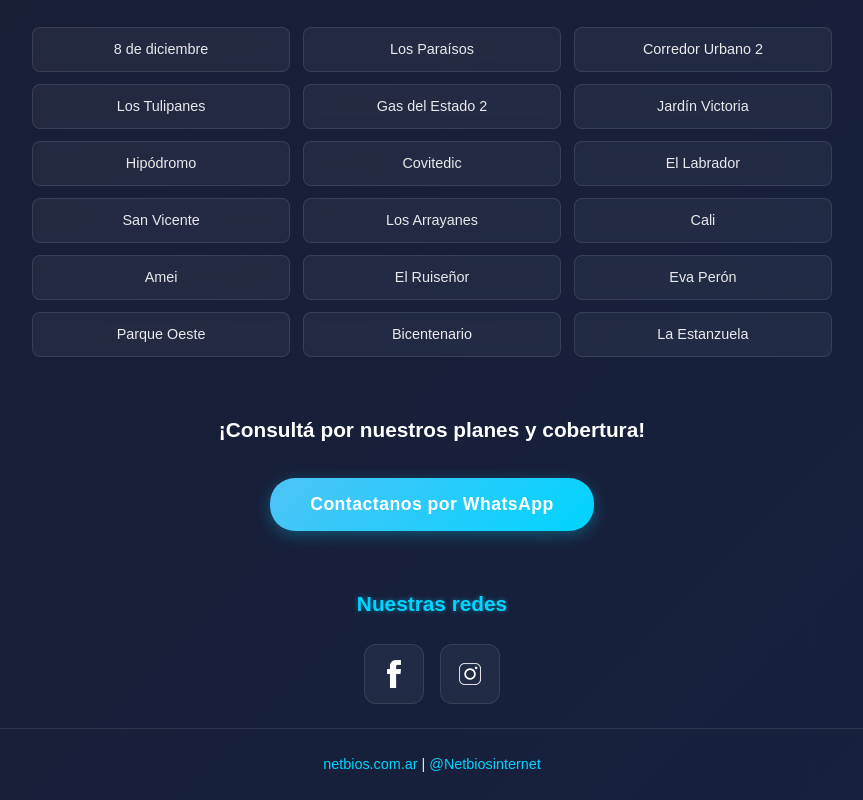
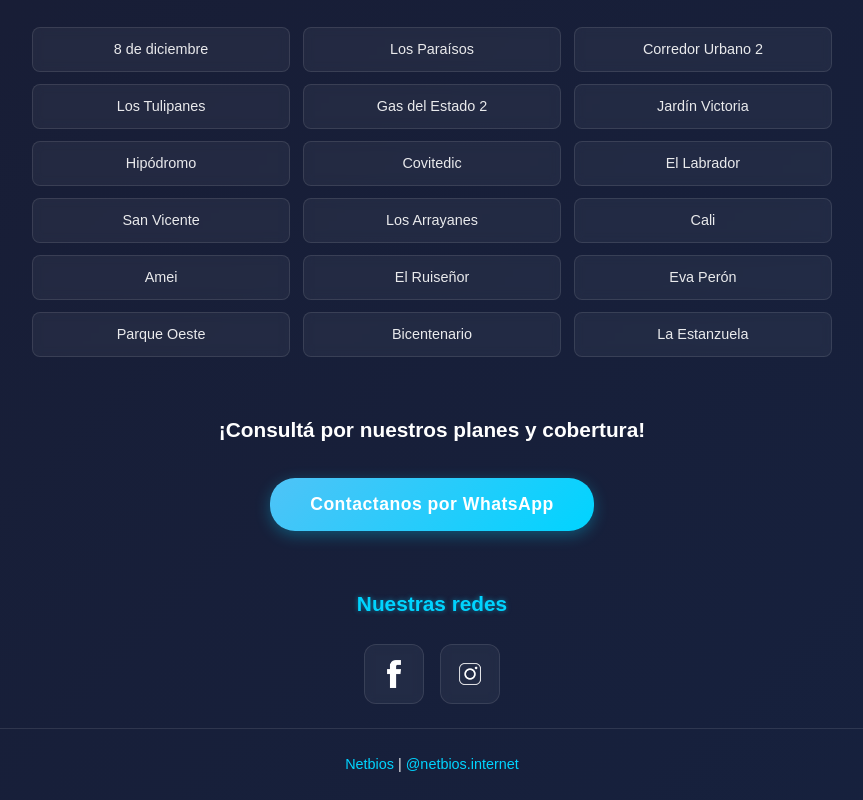
Before and after one commit to PabloEchegaray97/netbios, a React (Vite) app: page / in a window 1280 px wide. Shown: the part 1633-2433 px from the top of the page, without its empty margins (208-1071 px from the left). Built offline with nearby package versions, Linux system fonts and the light colour scheme.

Commit message:
mod links footer

```diff
--- a/src/components/Footer.tsx
+++ b/src/components/Footer.tsx
@@ -7,11 +7,11 @@ const Footer: React.FC = () => {
       <div className="container">
         <p className="footer-text">
           <a href="https://netbios-internet.netlify.app/" target="_blank" rel="noopener noreferrer" className="footer-link">
-            netbios.com.ar
+            Netbios
           </a>
           {' | '}
-          <a href="https://www.facebook.com/p/Netbios-Internet-100043336125568/?locale=es_LA" target="_blank" rel="noopener noreferrer" className="footer-link">
-            @Netbiosinternet
+          <a href="https://www.instagram.com/netbios.internet/" target="_blank" rel="noopener noreferrer" className="footer-link">
+            @netbios.internet
           </a>
         </p>
       </div>
--- a/src/components/SocialMedia.tsx
+++ b/src/components/SocialMedia.tsx
@@ -10,8 +10,8 @@ const SocialMedia: React.FC = () => {
   };
 
   const handleInstagramClick = () => {
-    // Por ahora no tiene link
-    console.log('Instagram - Link pendiente');
+    const instagramUrl = 'https://www.instagram.com/netbios.internet/';
+    window.open(instagramUrl, '_blank');
   };
 
   return (
```
